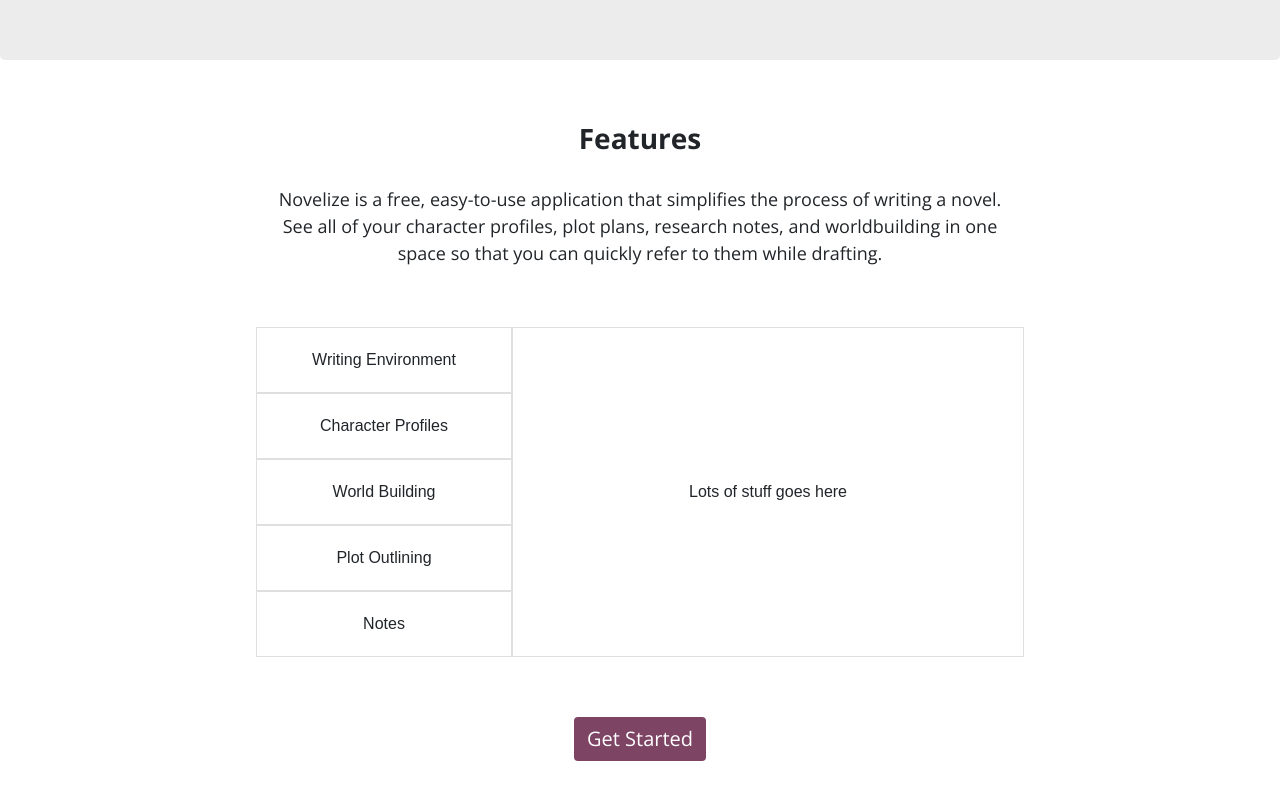
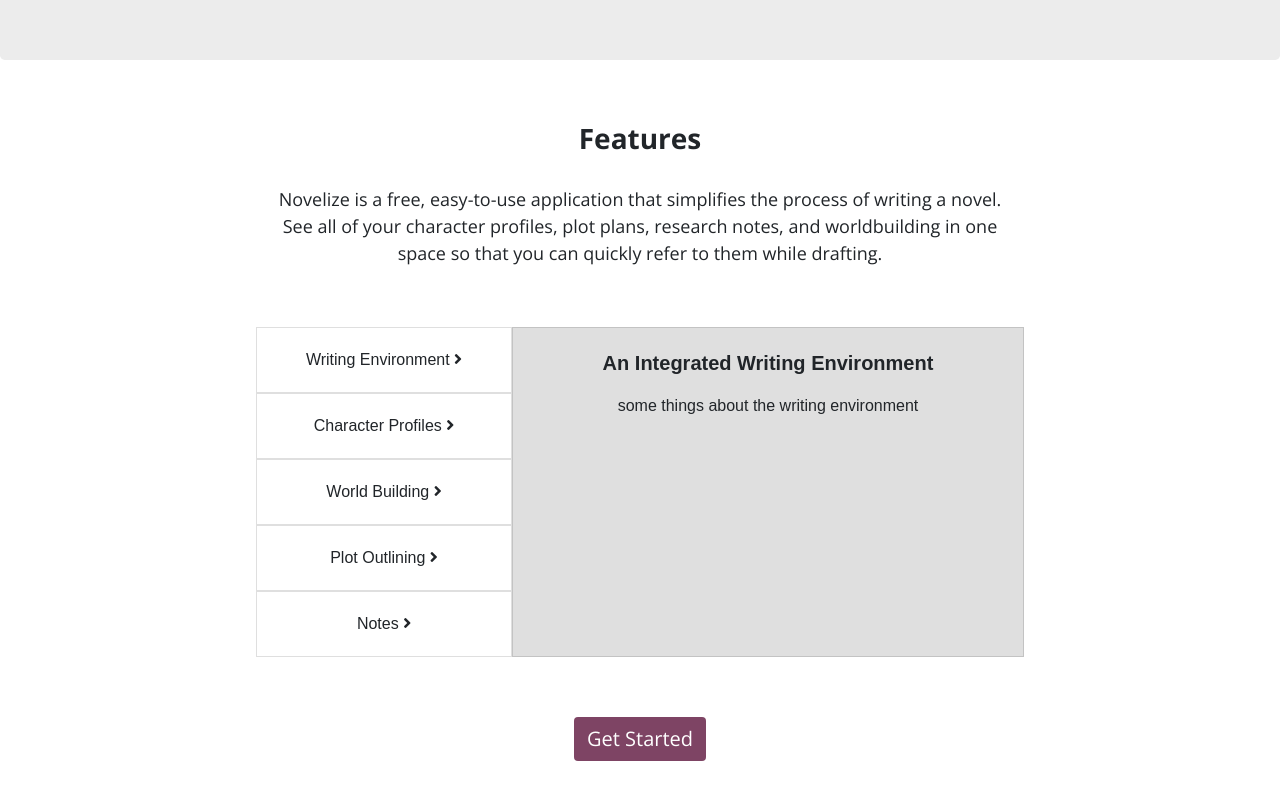
Before and after one commit to vleague2/novelize, a React (Create React App) app in the folder client/: page / in a window 1280 px wide. Shown: the part 432-1232 px from the top of the page. Built offline with nearby package versions, Linux system fonts and the light colour scheme.

Commit message:
features display functional

```diff
--- a/client/public/index.html
+++ b/client/public/index.html
@@ -8,6 +8,7 @@
     <link rel="shortcut icon" href="%PUBLIC_URL%/favicon.ico">
     <link rel="stylesheet" href="https://stackpath.bootstrapcdn.com/bootstrap/4.1.1/css/bootstrap.min.css" integrity="sha384-WskhaSGFgHYWDcbwN70/dfYBj47jz9qbsMId/iRN3ewGhXQFZCSftd1LZCfmhktB" crossorigin="anonymous">
     <link href="https://fonts.googleapis.com/css?family=Berkshire+Swash|Open+Sans:400,700" rel="stylesheet">
+    <link rel="stylesheet" href="https://use.fontawesome.com/releases/v5.0.13/css/all.css" integrity="sha384-DNOHZ68U8hZfKXOrtjWvjxusGo9WQnrNx2sqG0tfsghAvtVlRW3tvkXWZh58N9jp" crossorigin="anonymous">
     <!--
       Notice the use of %PUBLIC_URL% in the tags above.
       It will be replaced with the URL of the `public` folder during the build.
--- a/client/src/Components/CardBody/CardBody.css
+++ b/client/src/Components/CardBody/CardBody.css
@@ -8,3 +8,7 @@
     color: black;
     text-decoration: none;
 }
+
+.card-body {
+    font-family: 'Open-Sans', sans-serif;
+}
--- /dev/null
+++ b/client/src/Components/FeaturesDisplay/FeaturesDisplay.css
@@ -0,0 +1,15 @@
+
+#feature-display {
+    height: 100%;
+    background-color: #dfdfdf;
+}
+
+#feature-title {
+    font-family: 'Open-Sans', sans-serif;
+    font-weight: 700;
+    font-size: 20px;
+}
+
+#feature-descr {
+    font-family: 'Open-Sans', sans-serif;
+}
--- /dev/null
+++ b/client/src/Components/FeaturesDisplay/FeaturesDisplay.js
@@ -0,0 +1,13 @@
+import React from "react";
+import "./FeaturesDisplay.css";
+
+const FeaturesDisplay = (props) => (
+    <div className="card rounded-0" id="feature-display">
+        <div className="card-body text-center" id={props.id}>
+            <p id="feature-title">{props.title}</p>
+            <p id="feature-descr">{props.content}</p>
+        </div>
+    </div>
+)
+
+export default FeaturesDisplay;
--- /dev/null
+++ b/client/src/Components/FeaturesDisplay/index.js
@@ -0,0 +1 @@
+export { default } from "./FeaturesDisplay"
--- a/client/src/Pages/Home/Home.css
+++ b/client/src/Pages/Home/Home.css
@@ -27,12 +27,6 @@
     padding: 0px;
 }
 
-#info-container {
-    padding-top: 152px;
-    padding-bottom: 152px;
-}
-
-
 #button-row {
     text-align: center;
     margin-top: 30px;
--- a/client/src/Pages/Home/Home.js
+++ b/client/src/Pages/Home/Home.js
@@ -5,13 +5,16 @@
 import {Container, Row, Col} from "../../Components/Grid";
 import CardBody from "../../Components/CardBody"
 import Footer from "../../Components/Footer"
+import FeaturesDisplay from "../../Components/FeaturesDisplay";
 
 class Home extends Component {
 
     constructor(props) {
         super(props);
         this.state = {
-            tab: "env"
+            tab: "env",
+            title: "An Integrated Writing Environment",
+            content: "some content here"
         }
         this.handleClick = this.handleClick.bind(this);
     }
@@ -30,18 +33,38 @@
         switch (tab) {
             case "env":
                 console.log("ENV!!!");
+                this.setState(
+                    {title: "An Integrated Writing Environment",
+                    content: "some things about the writing environment"}
+                );
                 break;
             case "char":
                 console.log("CHAR!!!");
+                this.setState(
+                    {title: "Separate Profiles for Each Character",
+                    content: "some things about the character profiles"}
+                );
                 break;
             case "world":
                 console.log("WORLD!!!");
+                this.setState(
+                    {title: "Build the Components of Your World",
+                    content: "some things about the worldbuilding process"}
+                );
                 break;
             case "plot":
                 console.log("PLOT!!!!");
+                this.setState(
+                    {title: "Chart the Plot on a Timeline",
+                    content: "some things about the plot timeline view"}
+                );
                 break;
             case "note":
                 console.log("NOTE!!!!");
+                this.setState(
+                    {title: "Store Research and Notes",
+                    content: "some things about the note system"}
+                );
                 break;
             default:
                 console.log("broken");
@@ -65,14 +88,14 @@
                     <Row>
 
                         <Col size="4" id="left-col">
-                            <CardBody id="env" onClick={this.handleClick}>Writing Environment</CardBody>
-                            <CardBody id="char" onClick={this.handleClick}>Character Profiles</CardBody>
-                            <CardBody id="world" onClick={this.handleClick}>World Building</CardBody>
-                            <CardBody id="plot" onClick={this.handleClick}>Plot Outlining</CardBody>
-                            <CardBody id="note" onClick={this.handleClick}>Notes</CardBody>
+                            <CardBody id="env" onClick={this.handleClick}>Writing Environment <i class="fas fa-angle-right"></i></CardBody>
+                            <CardBody id="char" onClick={this.handleClick}>Character Profiles <i class="fas fa-angle-right"></i></CardBody>
+                            <CardBody id="world" onClick={this.handleClick}>World Building <i class="fas fa-angle-right"></i></CardBody>
+                            <CardBody id="plot" onClick={this.handleClick}>Plot Outlining <i class="fas fa-angle-right"></i></CardBody>
+                            <CardBody id="note" onClick={this.handleClick}>Notes <i class="fas fa-angle-right"></i></CardBody>
                         </Col>
                         <Col size="8" id="right-col">
-                            <CardBody id="info-container">Lots of stuff goes here</CardBody>
+                            <FeaturesDisplay id="info-container" title={this.state.title} content={this.state.content}/>
                         </Col>
 
                     </Row>
```
